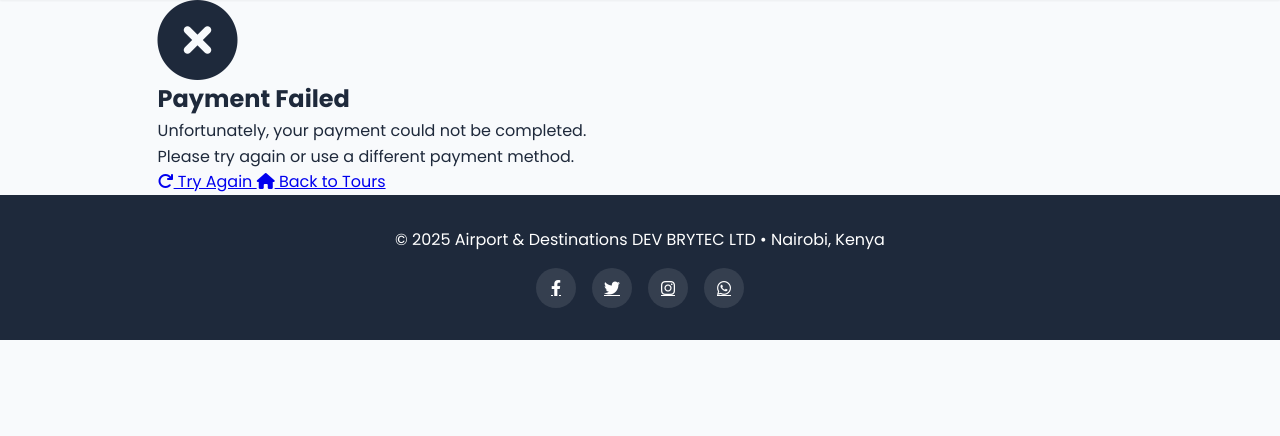
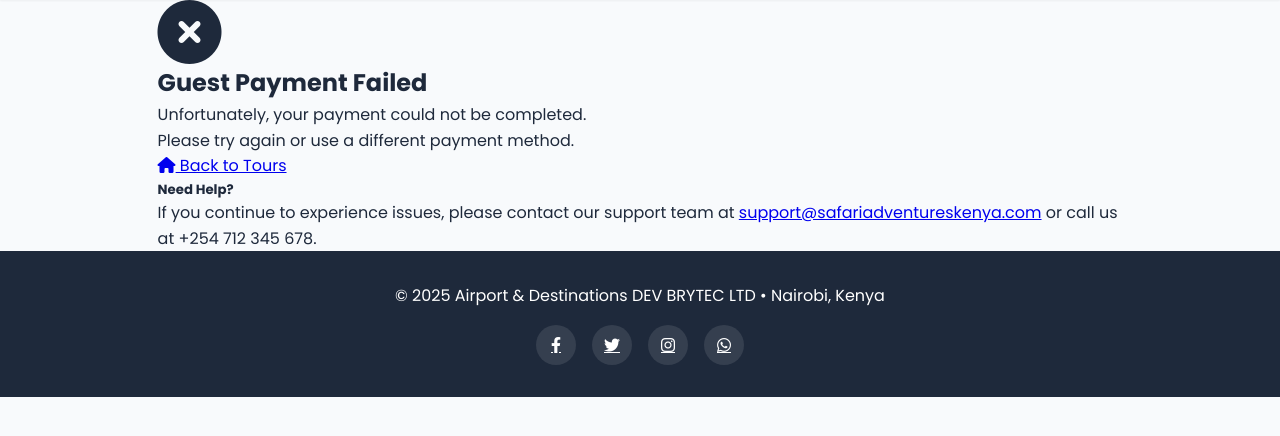
Before and after one commit to Brymax254/Brymax_2, a Django app: page /payments/failed/ in a window 1280 px wide. Shown: the part 74-510 px from the top of the page. Run offline with Django 5.2, Linux system fonts and the light colour scheme.

Commit message:
Fix guest payment failed page: remove guest_checkout link to prevent NoReverseMatch

```diff
--- a/templates/payments/failed.html
+++ b/templates/payments/failed.html
@@ -1,16 +1,17 @@
 {% extends "base.html" %}
+{% load static %}
 
 {% block content %}
-<div class="container py-5 text-center">
-    <div class="card shadow-lg border-0 rounded-4 mx-auto" style="max-width: 500px;">
-        <div class="card-body">
+<div class="container py-5">
+    <div class="row justify-content-center">
+        <div class="col-md-6 text-center">
             <!-- Icon -->
-            <div class="mb-4 text-danger">
-                <i class="fas fa-times-circle fa-5x"></i>
+            <div class="mb-4">
+                <i class="fas fa-times-circle text-danger" style="font-size: 4rem;"></i>
             </div>
 
             <!-- Title -->
-            <h2 class="fw-bold text-danger">Payment Failed</h2>
+            <h2 class="fw-bold text-danger">Guest Payment Failed</h2>
             <p class="mt-3">
                 Unfortunately, your payment could not be completed. <br>
                 Please try again or use a different payment method.
@@ -18,14 +19,20 @@
 
             <!-- Actions -->
             <div class="mt-4">
-                <!-- Retry checkout with the same tour -->
-                <a href="{% url 'guest_checkout' tour_id %}" class="btn btn-outline-primary rounded-pill px-4">
-                    <i class="fas fa-redo"></i> Try Again
-                </a>
-                <!-- Back to Tours page -->
-                <a href="{% url 'tours' %}" class="btn btn-outline-secondary rounded-pill px-4 ms-2">
+                <!-- Back to Tours page only -->
+                <a href="{% url 'tours' %}" class="btn btn-outline-secondary rounded-pill px-4">
                     <i class="fas fa-home"></i> Back to Tours
                 </a>
+            </div>
+
+            <!-- Additional help -->
+            <div class="mt-5 p-4 bg-light rounded">
+                <h5 class="text-start">Need Help?</h5>
+                <p class="text-start small text-muted">
+                    If you continue to experience issues, please contact our support team at
+                    <a href="mailto:support@safariadventureskenya.com">support@safariadventureskenya.com</a>
+                    or call us at +254 712 345 678.
+                </p>
             </div>
         </div>
     </div>
```
Also changed, not shown: 1 other file.
